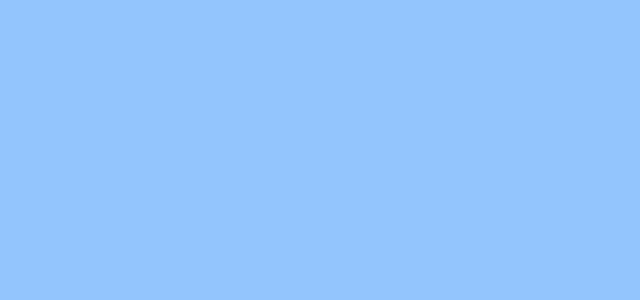
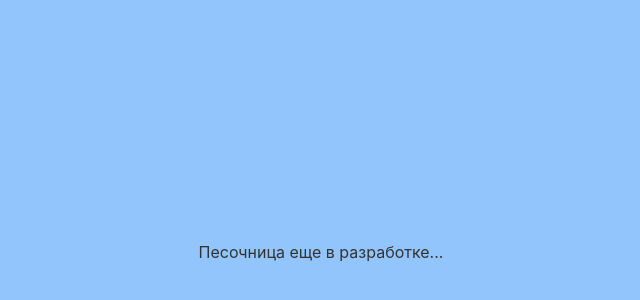
Before and after one commit to sanyuchilas/cubic, a React (Create React App) app in the folder frontend/: page /sandbox in a window 1280 px wide. Shown: the part 148-448 px from the top of the page, without its empty margins (319-959 px from the left). Built offline with nearby package versions, Linux system fonts and the light colour scheme.

Commit message:
mock: mock SandboxPage

```diff
--- a/frontend/src/pages/SandboxPage/SandboxPage.tsx
+++ b/frontend/src/pages/SandboxPage/SandboxPage.tsx
@@ -3,7 +3,7 @@ import React from 'react';
 const SandboxPage = () => {
   return (
     <div>
-
+      Песочница еще в разработке...
     </div>
   );
 };
```
